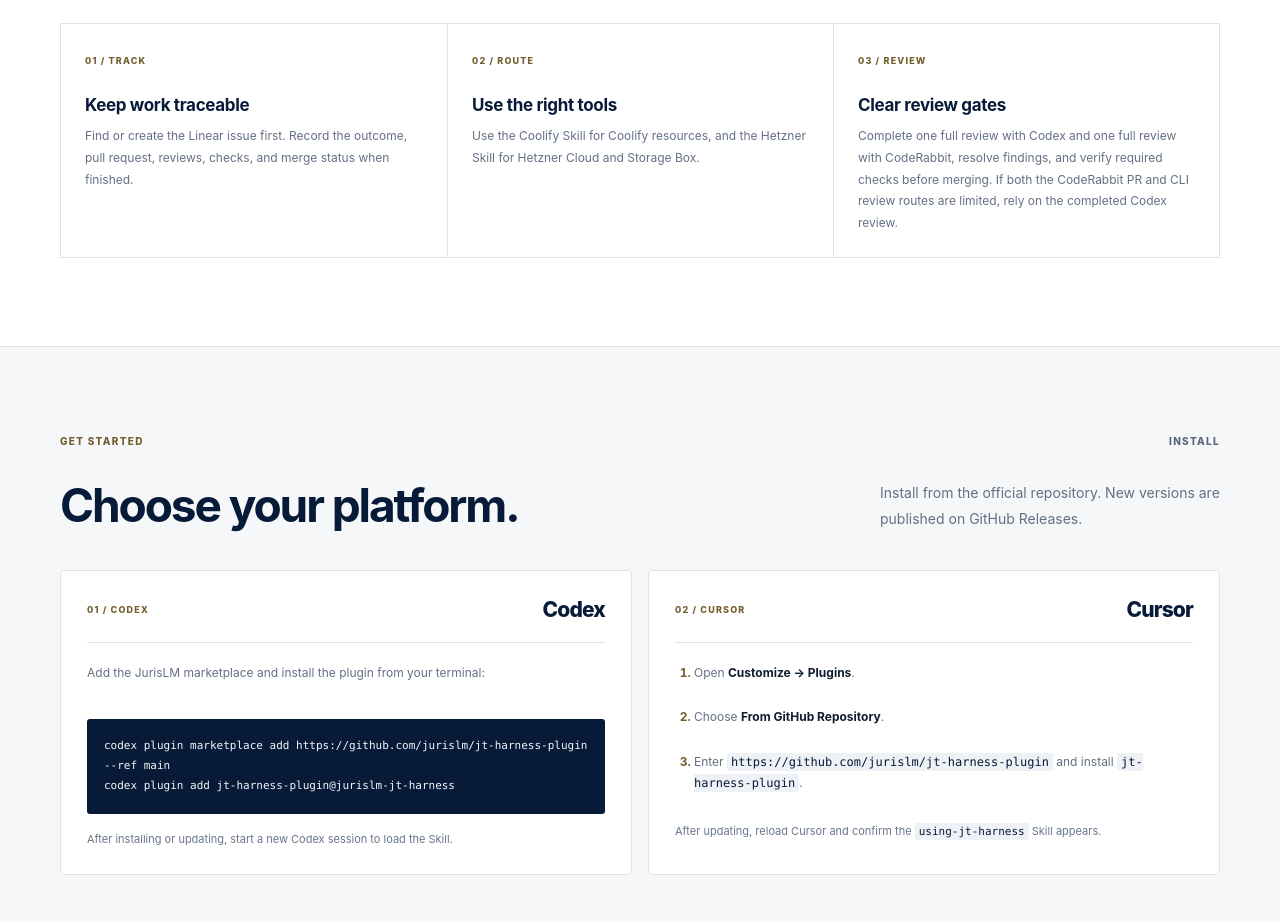
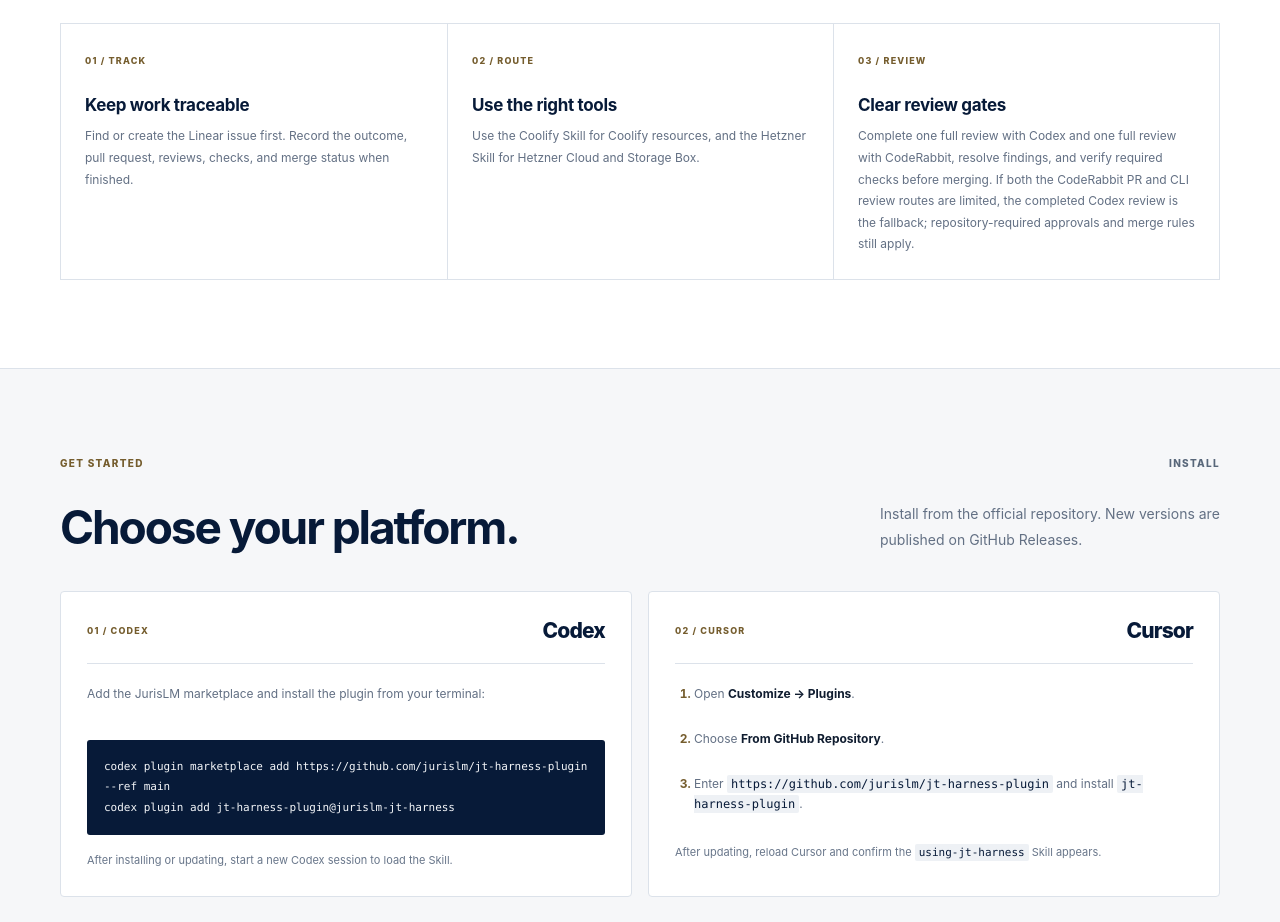
Before and after one commit to jurislm/jt-harness-plugin, a website: page site/en/index.html in a window 1280 px wide. Shown: the part 940-1862 px from the top of the page. Drawn offline with Linux system fonts and the light colour scheme.

Commit message:
docs(site): preserve required merge gates in fallback

```diff
--- a/site/en/index.html
+++ b/site/en/index.html
@@ -90,7 +90,7 @@
             <article class="feature-card">
               <span class="feature-index">03 / REVIEW</span>
               <h3>Clear review gates</h3>
-              <p>Complete one full review with Codex and one full review with CodeRabbit, resolve findings, and verify required checks before merging. If both the CodeRabbit PR and CLI review routes are limited, rely on the completed Codex review.</p>
+              <p>Complete one full review with Codex and one full review with CodeRabbit, resolve findings, and verify required checks before merging. If both the CodeRabbit PR and CLI review routes are limited, the completed Codex review is the fallback; repository-required approvals and merge rules still apply.</p>
             </article>
           </div>
         </div>
```
Also changed, not shown: site/index.html (+1 -1 lines).
